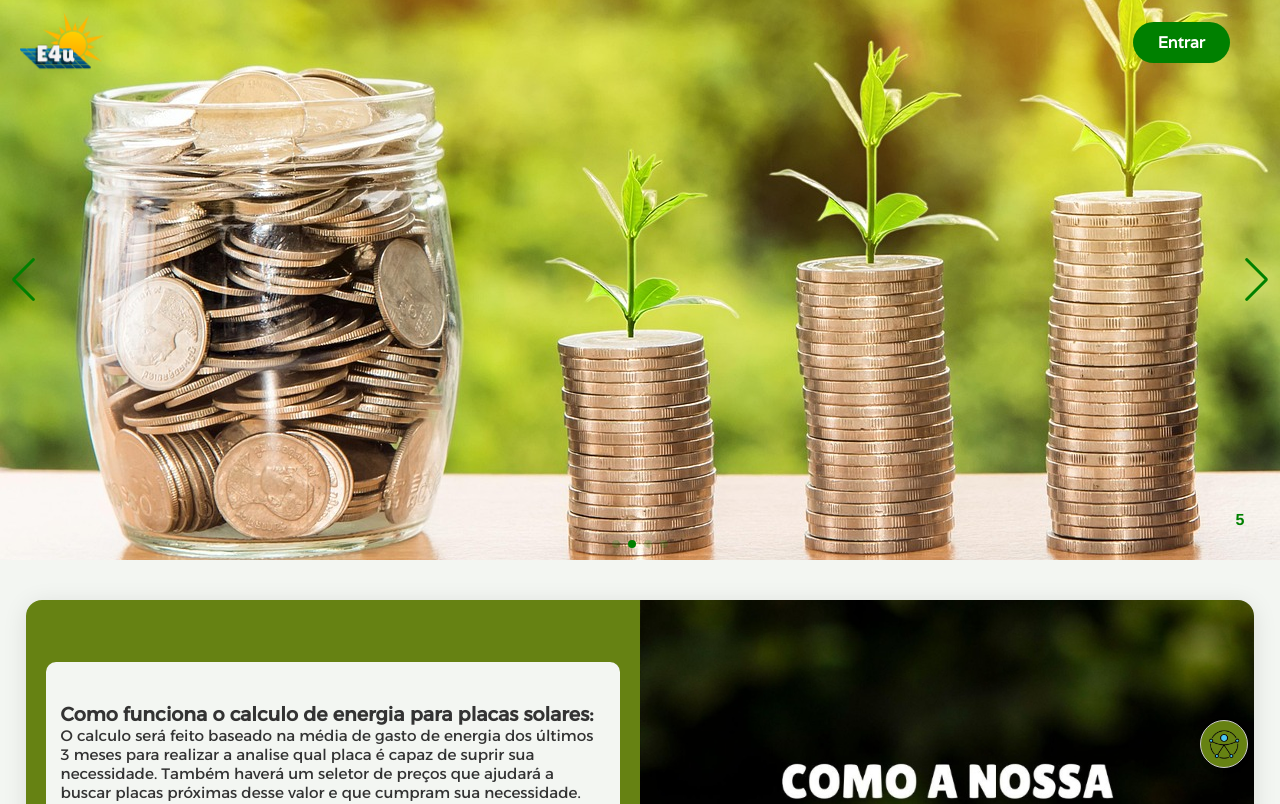
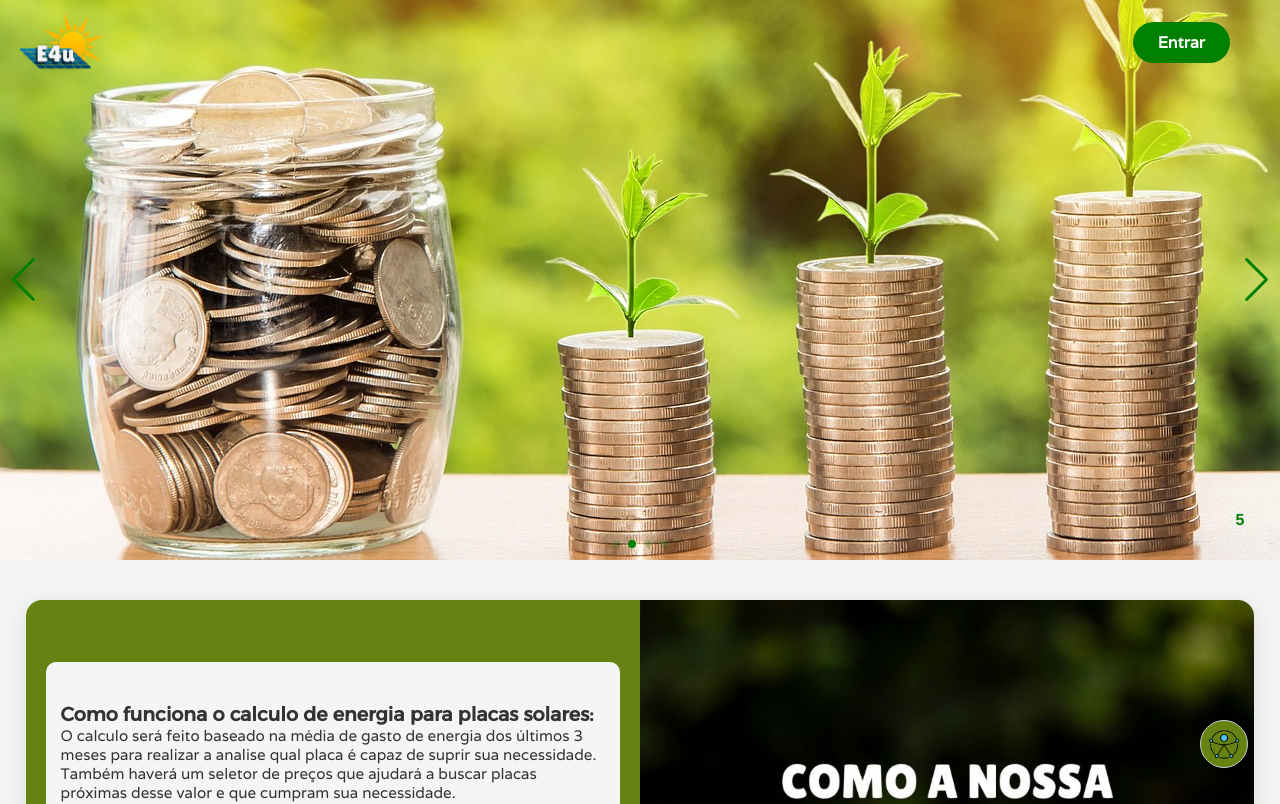
Before and after one commit to LorenaCorsato/landingPage, a React (Vite) app: page / in a window 1280 px wide. Shown: the top 804 px of the page. Built offline with nearby package versions, Linux system fonts and the light colour scheme.

Commit message:
Update inicio.css

```diff
--- a/src/styles/pages/inicio.css
+++ b/src/styles/pages/inicio.css
@@ -272,7 +272,7 @@
     font-size: 0.95rem;
     color: #333;
     margin: 0;
-     font-family: "Alexandria", sans-serif;
+
 }
 
 .explicacao-item h3 {
```
